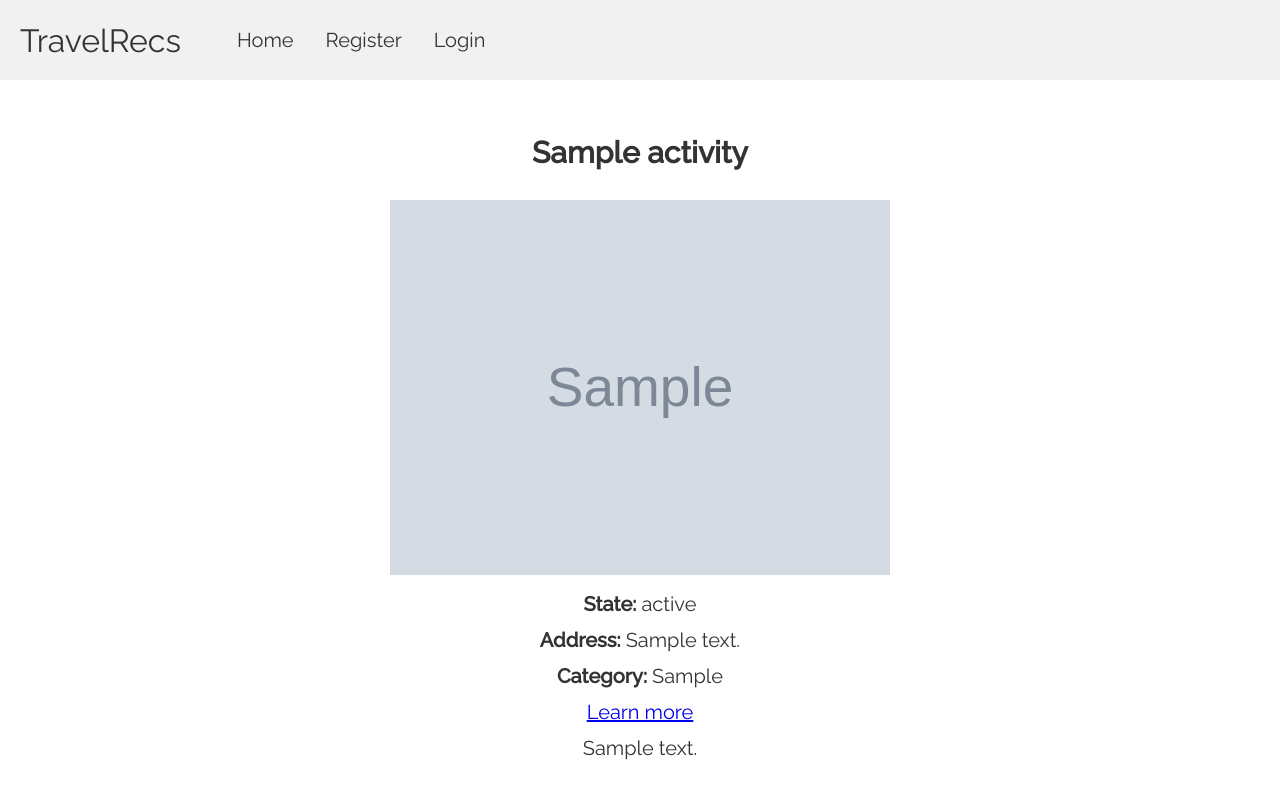
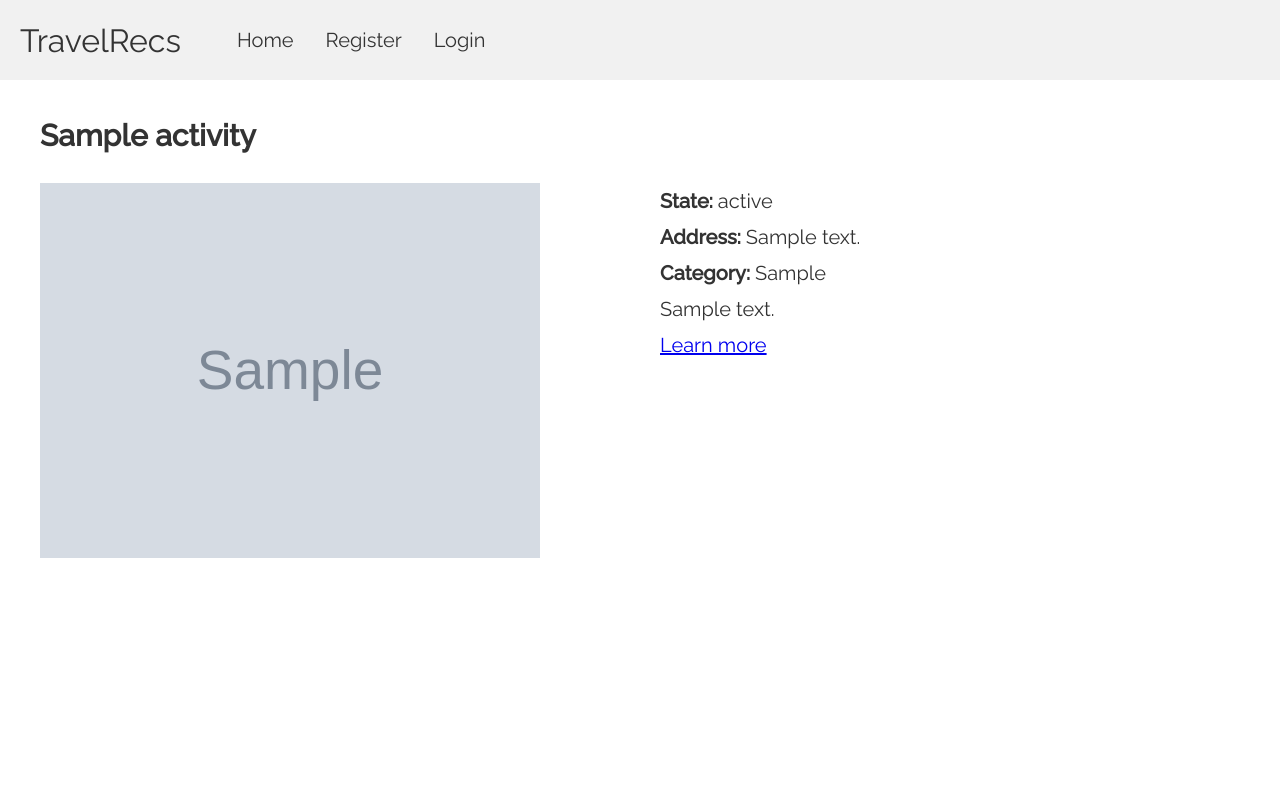
Before and after one commit to jennncao/TravelRecs, a Django app: page /activity/1 in a window 1280 px wide. Run offline with Django 4.2, Linux system fonts and the light colour scheme; tables that the repository leaves empty hold one stand-in row (values such as "Sample post"); grey boxes marked "Sample" are stand-in pictures.

Commit message:
final dataset

```diff
--- a/states/static/css/activity.css
+++ b/states/static/css/activity.css
@@ -1,5 +1,4 @@
 .content {
-    text-align: center;
     background-color: #1c3e5e;
     color: #333;
     background-color: white;
@@ -7,6 +6,12 @@
     line-height: 1.8;
     padding-left: 40px;
     padding-right: 40px;
+}
+
+.container {
+    display: flex;
+    height: 100%;
+
 }
 
 h1 {
--- a/states/templates/activity.html
+++ b/states/templates/activity.html
@@ -10,16 +10,18 @@
 </head>
 {% block content %}
     <body>
+    <br/>
     <div class = "content">
-        <br/>
         <h1>{{ activity }}</h1>
-        <img src = "{{ activity.image }}" alt = "alt" width = 500px> <br/>
+            <div class = "container">
+            <div style="width: 50%;"><img src = "{{ activity.image }}" alt = "alt" width = 500px></div> <br/>
+            <div style = "flex-grow: 1; padding-left: 20px; padding-right: 30px;">
                 <b>State:</b> {{ activity.state }} <br/>
                 <b>Address: </b>{{ activity.address }} <br/>
                 <b>Category: </b>{{ activity.category }} <br/>
-        <a href = "{{ activity.link }}">Learn more</a> <br/>
                 {{ activity.description }}
                 <br/>
+                <a href = "{{ activity.link }}">Learn more</a> <br/>
                 {% if user.is_authenticated %}
                 <form action = "{% url 'favorite' activity.pk %}"
                 method = "POST">
@@ -32,6 +34,8 @@
                 {% endif %}
                 </form>
             </div>
+        </div>
+    </div>
     </body>
 {% endblock %}
 </html>
--- a/states/templates/favorites.html
+++ b/states/templates/favorites.html
@@ -18,6 +18,7 @@
     <div class = "content">
     <body>
         <div class = "header"><h1>Favorite Activities:</h1></div>
+        {% if new %}
         {% for activity in new %}
         <div class = "parent">
             <div class = "child">
@@ -26,6 +27,11 @@
         </div>
         <br/>
         {% endfor %}
+        {% else %}
+        <div style = "margin-left: 20px;">
+            No favorites. Begin searching for states to add some!
+        </div>
+        {% endif %}
     </body>
     </div>
 {% endblock %}
--- a/states/templates/search_results.html
+++ b/states/templates/search_results.html
@@ -39,12 +39,14 @@
                 {% endfor %}
             </ul>
             {% else %}
+            <div style = "margin-left: 20px;">
                 No search results for this query
                 <br/>
                 <br/>
 
             {% endif %}
             {% endif %}
+            </div>
     </body>
 {% endblock %}
 </html>
--- a/states/views.py
+++ b/states/views.py
@@ -34,7 +34,7 @@ def Import_Excel_pandas(request):
         activityExcelData = pd.read_excel(filename)
         dbframe = activityExcelData
         for dbframe in dbframe.itertuples():
-            obj = Activity.objects.create(state = dbframe.state, abv = dbframe.abv, name = dbframe.name, category = dbframe.category, image = dbframe.image, link = dbframe.link, description = dbframe.description, address = dbframe.address)
+            obj = Activity.objects.create(state = dbframe.state, name = dbframe.name, category = dbframe.category, image = dbframe.image, link = dbframe.link, description = dbframe.description, address = dbframe.address)
             obj.save()
         return render(request, 'Import_excel_db.html', {'uploaded_file_url': uploaded_file_url})
     return render(request, 'Import_excel_db.html', {})
```
Also changed, not shown: 3 other files. Lines whose indentation alone changed are shown as unchanged.
